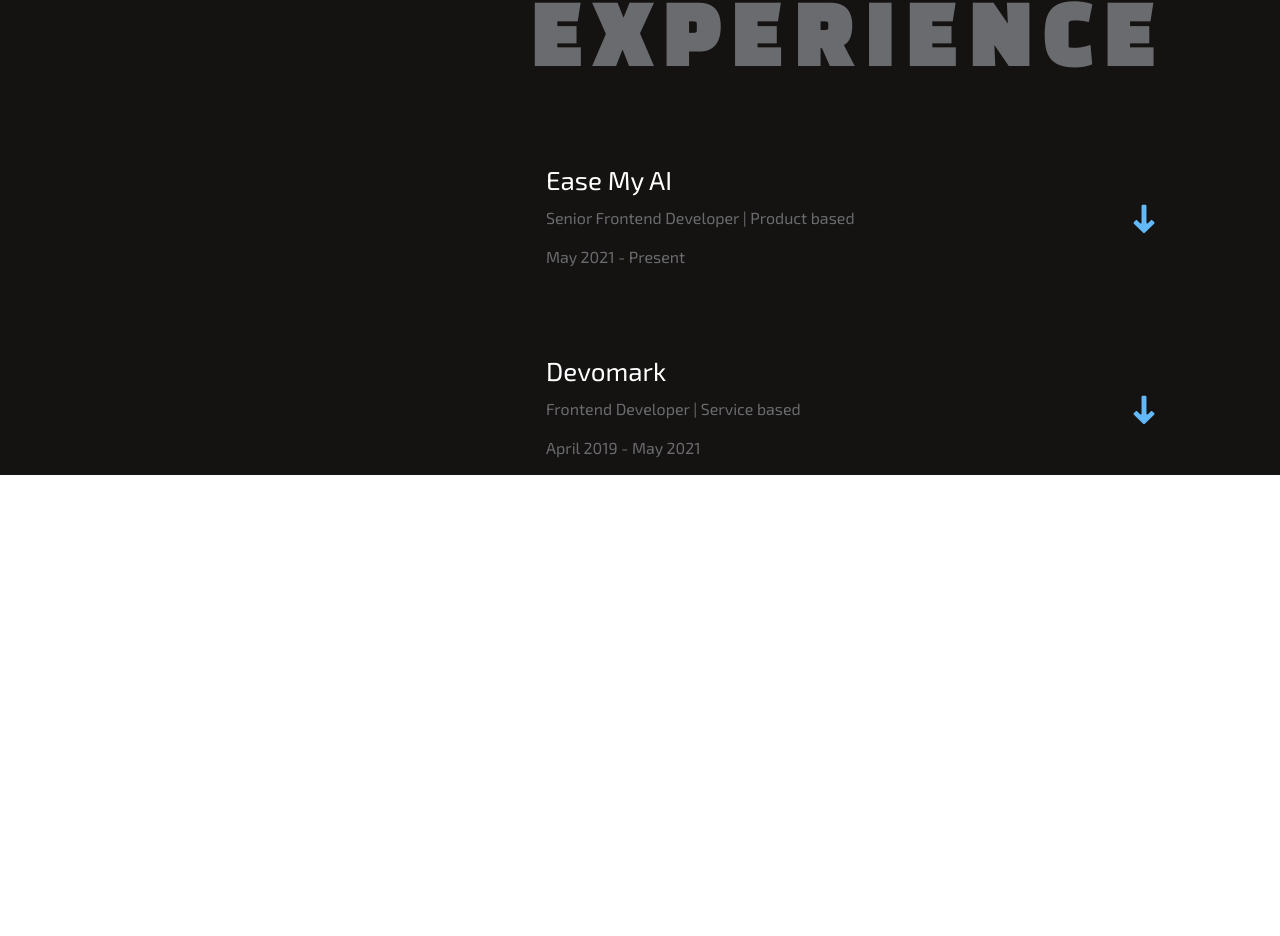
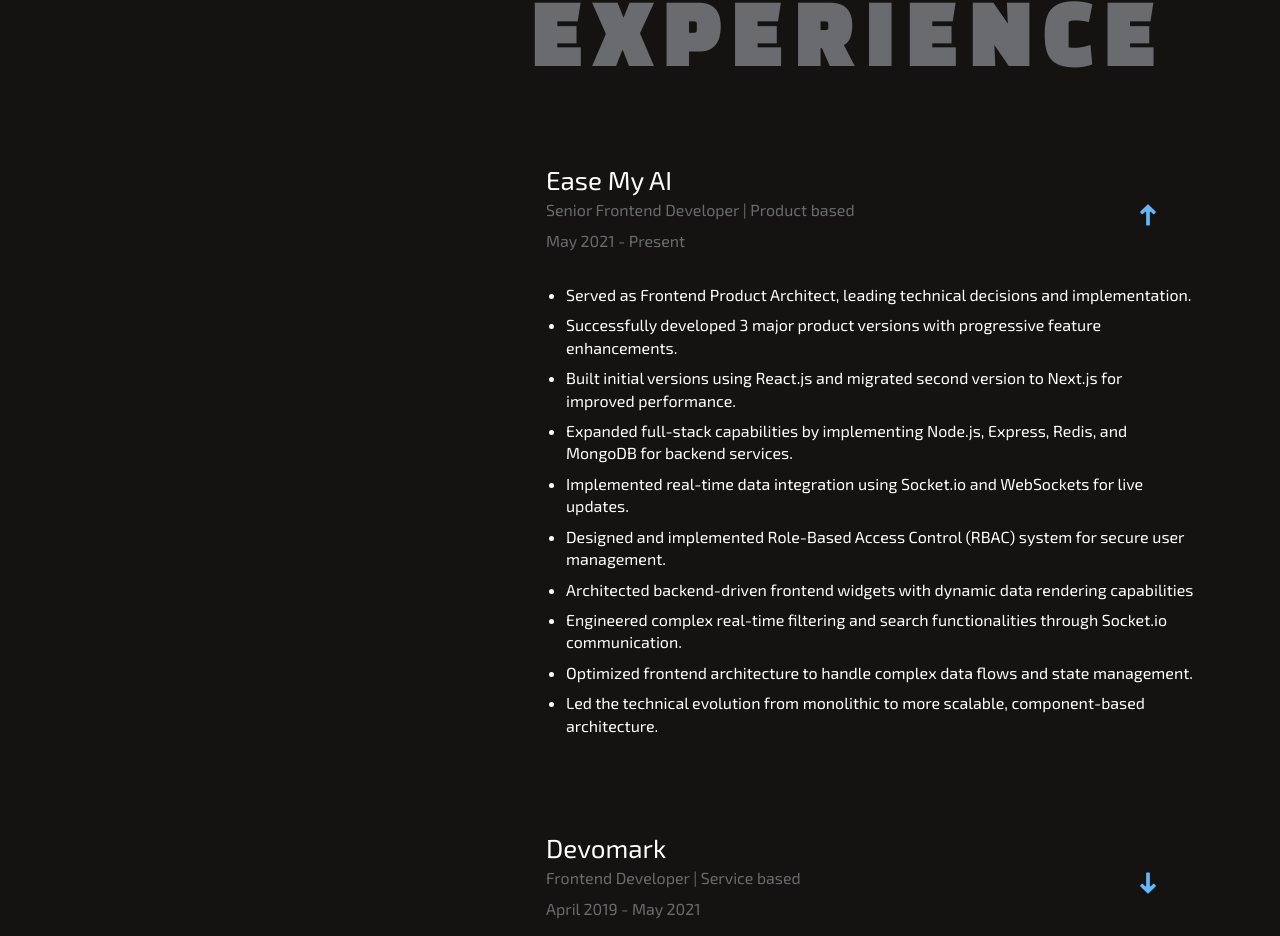
Before and after one commit to sbaz44/portfolio, a React (Vite) app: page / in a window 1280 px wide. Shown: the part 1427-2363 px from the top of the page. Before the commit the page ends 1902 px from the top, so only its background shows below. Built offline with nearby package versions, Linux system fonts and the light colour scheme.

Commit message:
new about page init

```diff
--- a/src/master.scss
+++ b/src/master.scss
@@ -854,18 +854,25 @@ header {
                 position: absolute;
                 top: 50px;
                 right: 50px;
-                width: 32px;
-                height: 32px;
+                width: 24px;
+                height: 24px;
+              }
+              .experience_desc_wrapper {
+                padding-left: 20px;
+                margin-top: 16px;
+                li {
+                  margin-bottom: 8px;
+                }
               }
               &:hover {
                 background-color: rgba(255, 255, 255, 0.03);
-                scale: 1.01;
+                // scale: 1.01;
                 .arrow_icon {
                   animation: bounce2 2s ease infinite;
                 }
               }
               &:active {
-                scale: 1.1;
+                scale: 1.01;
               }
             }
           }
--- a/src/pages/About.jsx
+++ b/src/pages/About.jsx
@@ -1,4 +1,4 @@
-import React from "react";
+import React, { useState } from "react";
 import me from "../assests/img/me.png";
 import js from "../assests/img/JS.png";
 import rn from "../assests/img/rn.png";
@@ -74,8 +74,12 @@ export default function About() {
             <div className="work_experience_wrapper">
               <Header text={"6 YEARS OF"} subtext={"EXPERIENCE"} />
               <div className="experience_card_wrapper">
-                {experience_data.map((item) => (
-                  <ExperienceCard data={item} key={item.company_name} />
+                {experience_data.map((item, idx) => (
+                  <ExperienceCard
+                    data={item}
+                    key={item.company_name}
+                    open={idx === 0}
+                  />
                 ))}
               </div>
             </div>
@@ -95,13 +99,35 @@ const Header = ({ text, subtext }) => {
   );
 };
 
-const ExperienceCard = ({ data }) => {
+const ExperienceCard = ({ data, open = false }) => {
+  const [isOpen, setisOpen] = useState(open);
+
+  // useEffect(() => {
+  //   if (isOpen) {
+  //     //rotate the icon
+  //   }
+  // }, [isOpen]);
+
   return (
     <div className="experience_card_block">
-      <p className="company_name">{data.company_name}</p>
-      <p className="company_post">{data.post}</p>
-      <p className="company_post">{data.duration}</p>
-      <ArrowDownIcon className="arrow_icon" />
+      <div className="flex fdc g16" onClick={() => setisOpen(!isOpen)}>
+        <p className="company_name">{data.company_name}</p>
+        <p className="company_post">{data.post}</p>
+        <p className="company_post">{data.duration}</p>
+      </div>
+      <ArrowDownIcon
+        className="arrow_icon"
+        style={{
+          rotate: isOpen ? "180deg" : null,
+        }}
+      />
+      {isOpen && (
+        <ul className="experience_desc_wrapper">
+          {data.skills.map((item) => (
+            <li className="desc_item">{item} </li>
+          ))}
+        </ul>
+      )}
     </div>
   );
 };
@@ -164,18 +190,18 @@ const experience_data = [
     duration: "May 2021 - Present",
     location: "Mumbai",
     skills: [
-      "Served as Frontend Product Architect, leading technical decisions and implementation",
-      "Successfully developed three major product versions with progressive feature enhancements",
-      "Built initial versions using React.js and migrated second version to Next.js for improved performance",
-      "Expanded full-stack capabilities by implementing Node.js, Express, Redis, and MongoDB for backend services",
-      "Implemented real-time data integration using Socket.io and WebSockets for live updates",
-      "Designed and implemented Role-Based Access Control (RBAC) system for secure user management",
+      "Served as Frontend Product Architect, leading technical decisions and implementation.",
+      "Successfully developed 3 major product versions with progressive feature enhancements.",
+      "Built initial versions using React.js and migrated second version to Next.js for improved performance.",
+      "Expanded full-stack capabilities by implementing Node.js, Express, Redis, and MongoDB for backend services.",
+      "Implemented real-time data integration using Socket.io and WebSockets for live updates.",
+      "Designed and implemented Role-Based Access Control (RBAC) system for secure user management.",
       "Architected backend-driven frontend widgets with dynamic data rendering capabilities",
-      "Engineered complex real-time filtering and search functionalities through Socket.io communication",
-      "Solved challenging dynamic request body generation for diverse widget requirements",
-      "Implemented IndexDB caching strategy that significantly improved application performance",
-      "Optimized frontend architecture to handle complex data flows and state management",
-      "Led the technical evolution from monolithic to more scalable, component-based architecture",
+      "Engineered complex real-time filtering and search functionalities through Socket.io communication.",
+      // "Solved challenging dynamic request body generation for diverse widget requirements",
+      // "Implemented IndexDB caching strategy that significantly improved application performance",
+      "Optimized frontend architecture to handle complex data flows and state management.",
+      "Led the technical evolution from monolithic to more scalable, component-based architecture.",
     ],
   },
   {
```
Also changed, not shown: src/assests/img/git.png, src/assests/img/rjs2.png (deleted).
